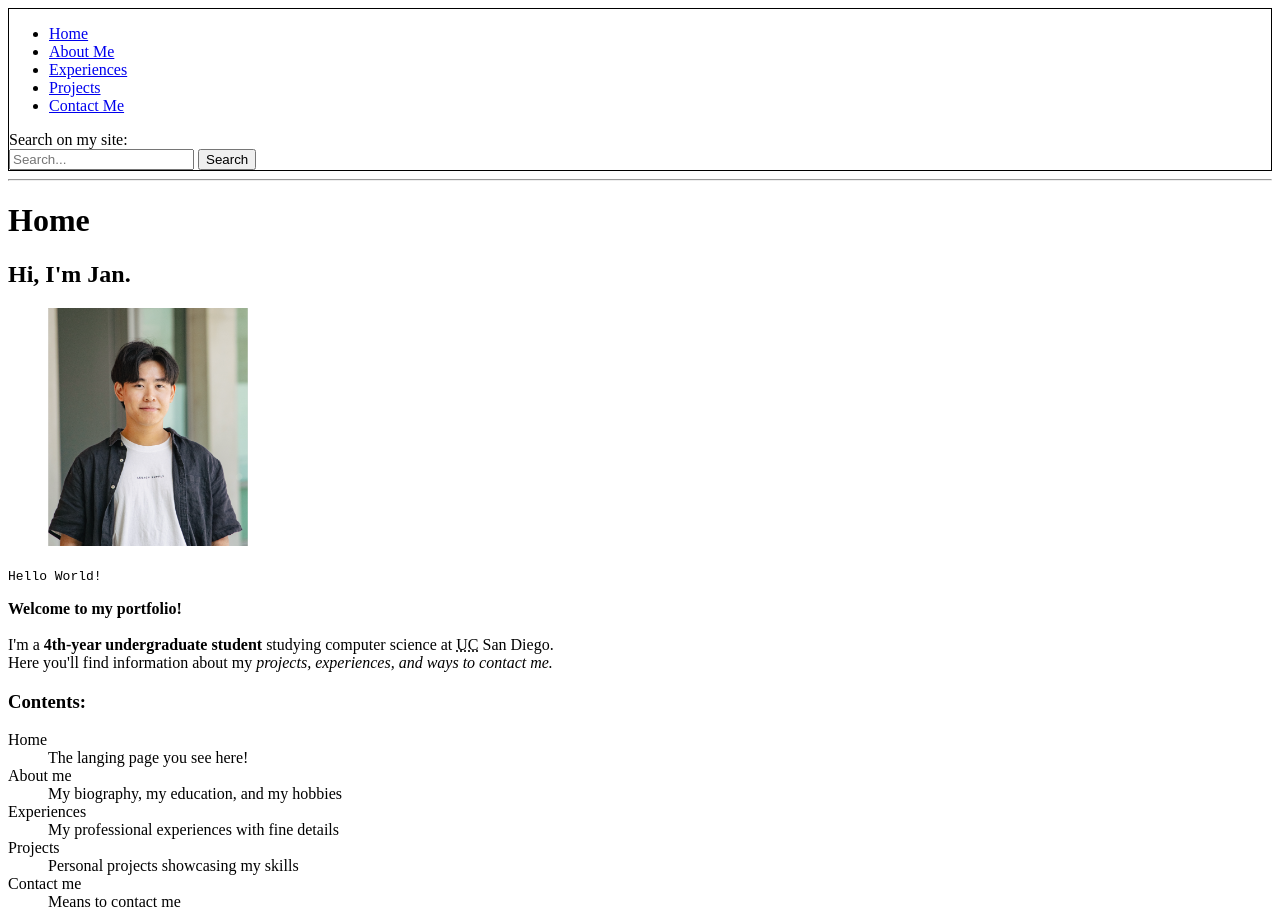
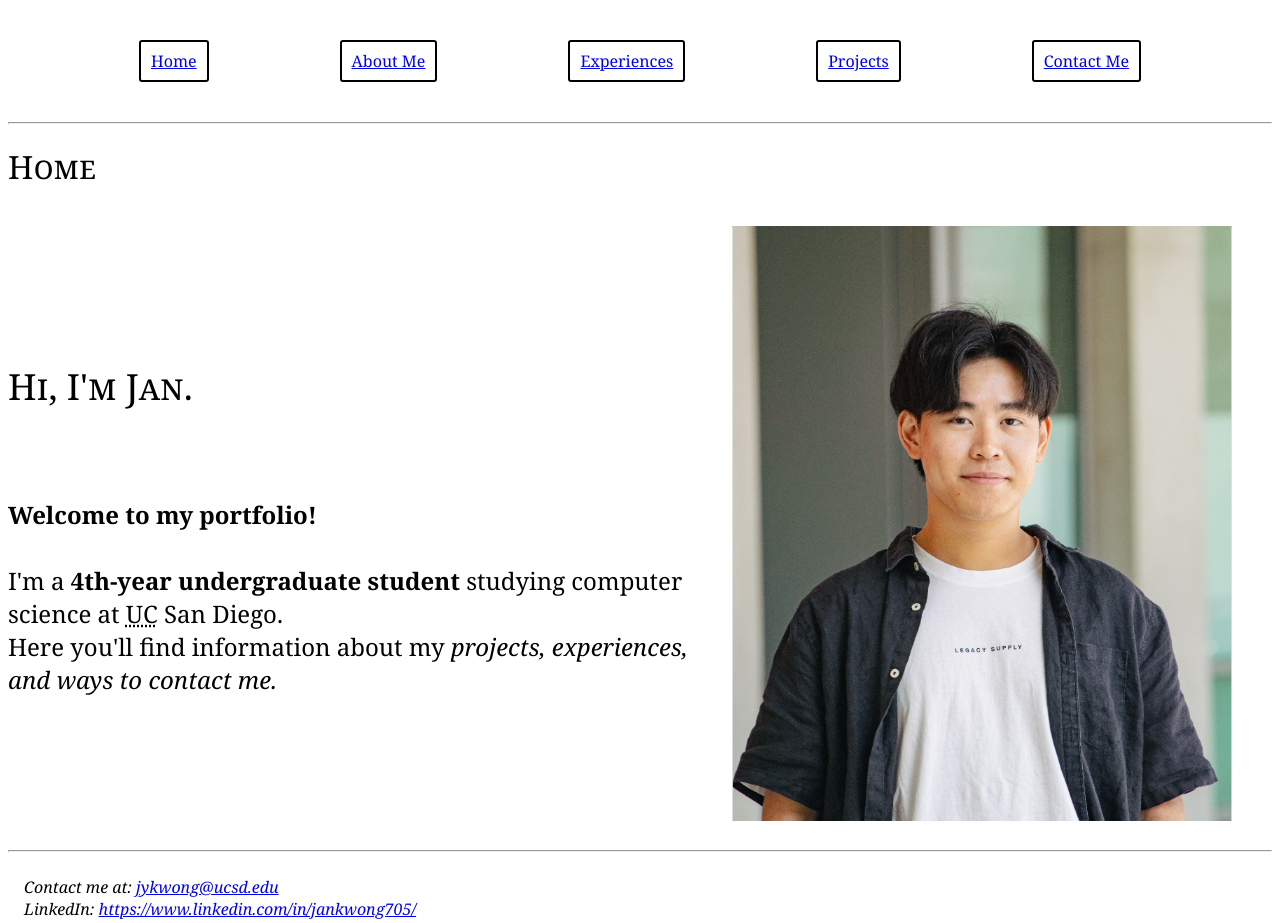
Before and after one commit to jankwong705/personal-page-css, a plain HTML site: page index.html in a window 1280 px wide. Shown: the top 923 px of the page. Drawn offline with Linux system fonts and the light colour scheme.

Commit message:
basic css

```diff
--- a/index.html
+++ b/index.html
@@ -6,11 +6,6 @@
     <title>Jan Kwong's Portfolio</title>
     <link rel="icon" href="icon/icon.svg" type="image/svg+xml">
     <link rel="stylesheet" href="styles.css">
-    <style>
-        header, footer {
-            border: 1px solid black;
-        }
-    </style>
     <script>
         customElements.define('hello-world', class extends HTMLElement {
             connectedCallback() {
@@ -25,7 +20,7 @@
     </noscript>
     <header>
         <nav>
-            <ul>
+            <ul id="nav-list">
                 <li><a href="index.html">Home</a></li>
                 <li><a href="about.html">About Me</a></li>
                 <li><a href="exp.html">Experiences</a></li>
@@ -33,13 +28,6 @@
                 <li><a href="contact.html">Contact Me</a></li>
             </ul>
         </nav>
-        <search>
-            Search on my site:
-            <form action="https://reqres.in/api/test" method="get">
-                <input type="text" name="query" placeholder="Search...">
-                <button type="search">Search</button>
-            </form>
-        </search>
     </header>
     <hr>
     <main>
@@ -47,31 +35,19 @@
             <h1>Home</h1>
         </hgroup>
         <section id="home">
-            <h2>Hi, I'm Jan.</h2>
-            <figure>
-                <img src="img/headshot.png" alt="Jan's Profile Picture" width="200">
-            </figure>
-            <code>Hello World!</code>
+            <welcome-text>
+                <h2>Hi, I'm Jan.</h2> <br>
                 <p><strong>Welcome to my portfolio!</strong>
                     <hello-world></hello-world><br>
                     <br>
                     I'm a <b>4th-year undergraduate student</b> studying computer science at <abbr title="University of California">UC</abbr> San Diego. <br>
                     Here you'll find information about my <em>projects, experiences, and ways to contact me.</em>
                 </p>
+            </welcome-text>
+            <figure>
+                <img src="img/headshot.png" alt="Jan's Profile Picture" width="500" id="jan-pic">
+            </figure>
         </section>
-        <h3 id="contents">Contents:</h3>
-        <dl id="content-items">
-            <dt>Home</dt>
-                <dd>The langing page you see here!</dd>
-            <dt>About me</dt>
-                <dd>My biography, my education, and my hobbies</dd>
-            <dt>Experiences</dt>
-                <dd>My professional experiences with fine details</dd>
-            <dt>Projects</dt>
-                <dd>Personal projects showcasing my skills</dd>
-            <dt>Contact me</dt>
-                <dd>Means to contact me</dd>
-        </dl>
     </main>
     <hr>
     <footer>
--- a/styles.css
+++ b/styles.css
@@ -0,0 +1,56 @@
+:root {
+    --font-primary: "Georgia", sans-serif;
+    --standard-gap: 1rem;
+   }
+
+* {
+    font-family: var(--font-primary, system-ui);
+}
+
+header, footer {
+    padding: var(--standard-gap);
+}
+
+nav ul {
+    display: flex;
+    justify-content: space-evenly;
+    gap:  var(--standard-gap);
+    list-style: none;
+    padding: 0;
+}
+
+h1, h2 {
+    font-weight: 500;
+    font-variant: small-caps;
+}
+
+li {
+    display: block;
+    padding: 8px 10px;
+    border: 2px solid;
+    border-radius: 3px;
+    text-align: center;
+}
+
+#home {
+    display: flex;
+    justify-content: space-evenly;
+    align-items: center;
+    text-align: left;
+}
+
+welcome-text {
+    font-size: x-large;
+}
+
+job-exp {
+    display: block;
+    padding: 20px;
+    margin: 10px;
+    background-color: #f0f8ff;
+    border: 2px solid #008cba;
+    border-radius: 3px;
+    text-align: left;
+    color: #333;
+    font-size: 1.2em;
+}
```
Also changed, not shown: about.html (+1 -8 lines), contact.html (+0 -7 lines), exp.html (+0 -19 lines), project.html (+0 -19 lines). Lines whose indentation alone changed are shown as unchanged.
